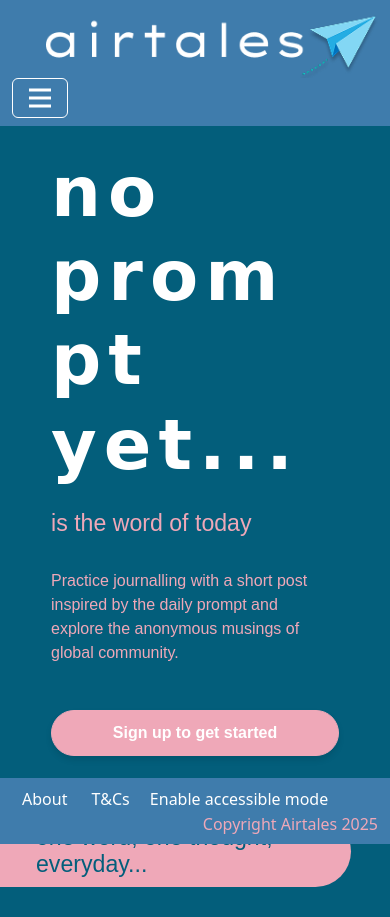
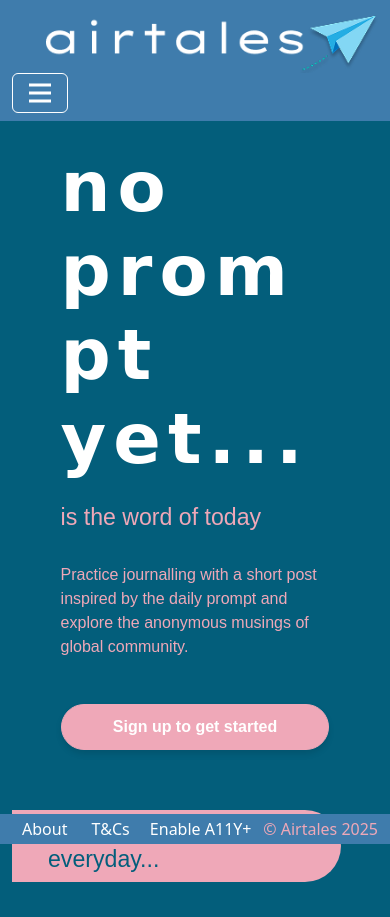
Before and after one commit to oeceo/Airtales, a Django app: page / in a window 390 px wide. After the commit the page ends 882 px from the top, so only its background shows below. Run offline with Django 5.2, Linux system fonts and the light colour scheme; data that the repository does not hold is empty; some web fonts are replaced.

Commit message:
Updated navigation responsiveness, resolved bug with bottom navbar covering elements, and added pre-populated email to forgot password button

```diff
--- a/airtalesapp/static/css/styles.css
+++ b/airtalesapp/static/css/styles.css
@@ -75,9 +75,6 @@ h4, h5, h6 { font-family: 'Lexend Exa', sans-serif }
 }
 
 .body {
-    overflow: scroll !important;
-    padding-bottom: 60px;
-    margin-bottom: 50px;
     line-height: 1.7;
 }
 
@@ -103,6 +100,11 @@ nav {
     z-index: 999;
 }
 
+#navbar-logo {
+    max-width: 350px;
+    height: auto;
+}
+
 .navbar-toggler {
     border-color: white;
     margin-right: 5px;
@@ -114,6 +116,32 @@ nav {
 
 #copyright {
     float: right;
+}
+
+#nav-bottom {
+    display: flex;
+    flex-wrap: nowrap;
+    white-space: nowrap;
+    width: 100%;
+    min-height: 30px;
+    padding: 0;
+    box-sizing: border-box;
+    margin: 0;
+}
+
+@media (max-width: 700px) {
+
+    .nav-bar {
+        box-shadow: none;
+        background-color: var(--blue);
+        border: none;
+        width: 100%;
+        margin: auto;
+    }
+    .nav-bar:hover {
+        color: var(--pink);
+        background-color: var(--blue);
+    }
 }
 
 /* Buttons & Links */
@@ -147,21 +175,6 @@ nav {
     border-color: var(--pink);
     color: var(--pink);
     background-color: var(--dark-blue);
-}
-
-@media (max-width: 991px) {
-
-    .nav-bar {
-        box-shadow: none;
-        background-color: var(--blue);
-        border: none;
-        width: 100%;
-        margin: auto;
-    }
-    .nav-bar:hover {
-        color: var(--pink);
-        background-color: var(--blue);
-    }
 }
 
 #access-button {
--- a/airtalesapp/static/js/accessible.js
+++ b/airtalesapp/static/js/accessible.js
@@ -6,9 +6,9 @@ document.addEventListener("DOMContentLoaded", () => {
     const isAccessible = localStorage.getItem("accessible") === "true";
     if(isAccessible){
         body.classList.add("accessible");
-        toggleAccessibility.textContent = "Disable accessible mode";
+        toggleAccessibility.textContent = "Disable A11Y+";
     } else {
-        toggleAccessibility.textContent = "Enable accessible mode";
+        toggleAccessibility.textContent = "Enable A11Y+";
     }
 
     toggleAccessibility.addEventListener("click", () => {
@@ -18,9 +18,9 @@ document.addEventListener("DOMContentLoaded", () => {
         localStorage.setItem("accessible", isCurrentlyAccessible);
 
         if(isCurrentlyAccessible){
-            toggleAccessibility.textContent = "Disable accessible mode";
+            toggleAccessibility.textContent = "Disable A11Y+";
         } else {
-            toggleAccessibility.textContent = "Enable accessible mode";
+            toggleAccessibility.textContent = "Enable A11Y+";
         }
 
     });
--- a/templates/base.html
+++ b/templates/base.html
@@ -6,6 +6,9 @@
     <meta charset="UTF-8">
     <meta name="viewport" content="width=device-width, initial-scale=1">
     <title>{% block title %}Airtales{% endblock %}</title>
+
+    <!-- Favicon -->
+    <link rel="shortcut icon" type="image/png" href="{% static 'images/favicon.png' %}" >
 
     <!-- Bootstrap CSS -->
     <link href="https://cdn.jsdelivr.net/npm/bootstrap@5.3.0/dist/css/bootstrap.min.css" rel="stylesheet">
@@ -19,11 +22,12 @@
     {% block extra_head %}{% endblock %}
 </head>
 <body class="{% block body_class %} default-bg {% endblock %}">
-        <!-- Navbar Section -->
+
+    <!-- Navbar Section -->
     <nav class="navbar navbar-expand-lg navbar-dark">
         <div class="container-fluid">
-            <a id="navbar-logo" class="ps-4" href="{% url 'airtalesapp:index' %}">
-                <img src="{% static 'images/logo.png' %}" alt="Airtales logo" width="350" height="70">
+            <a class="ps-4" href="{% url 'airtalesapp:index' %}">
+                <img id="navbar-logo" src="{% static 'images/logo.png' %}" alt="Airtales logo">
             </a>
 
             <!-- Hamburger button for condensed navbar -->
@@ -60,8 +64,11 @@
             </ul>
         </div>
     </nav>
-        <!-- Page Content -->
+
+    <!-- Page Content -->
+     <div class="container" id="body-container">
         {% block content %}{% endblock %}
+     </div>
 
     {% block extra_js %}{% endblock %}
 
@@ -77,9 +84,9 @@
             <div class="full-width">
                 <a class="lnk-primary" href="{% url 'airtalesapp:about' %}">About</a>
                 <a class="lnk-primary" href="{% url 'airtalesapp:terms' %}">T&Cs</a>
-                <button class="accessible-toggle" id="access-button" aria-label="Toggle accessible mode">Accessible</button>
-                <span class="pink-text" id="copyright">Copyright Airtales 2025</span>
+                <button class="accessible-toggle" id="access-button" aria-label="Toggle accessiblity mode">A11Y+</button>
             </div>
+            <span class="pink-text" id="copyright">© Airtales 2025</span>
         </div>
     </nav>
 </footer>
```
